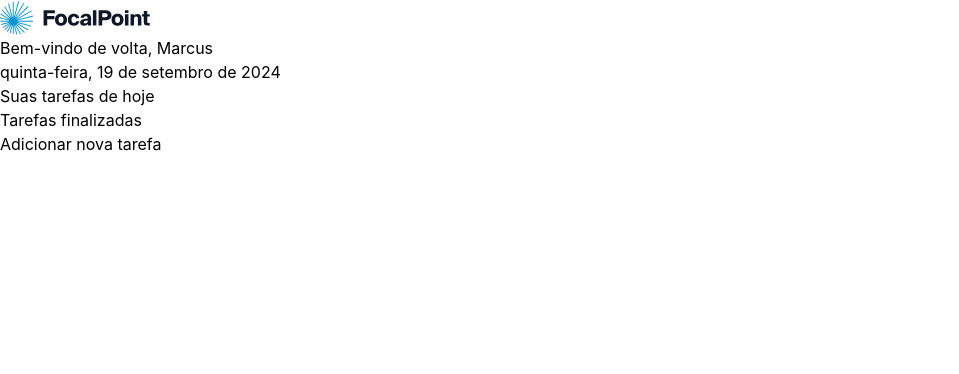
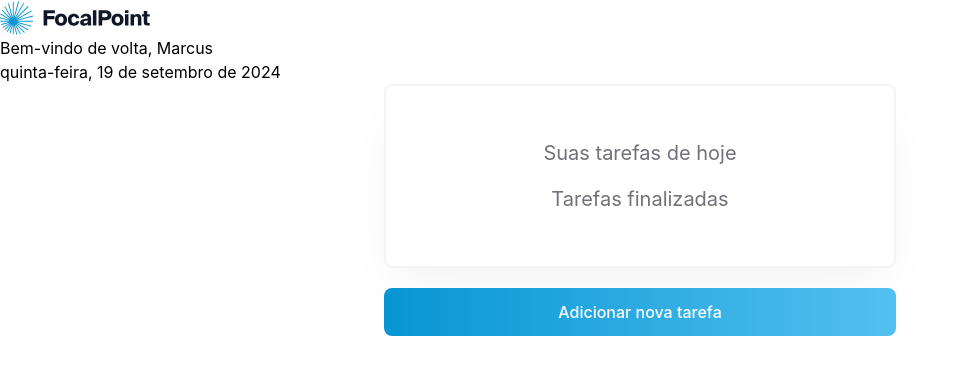
Before and after one commit to JohelPires/legaplan, a Next.js app: page / in a window 1280 px wide. Shown: the top 374 px of the page, without its empty margins (0-959 px from the left). Built offline with nearby package versions, Linux system fonts and the light colour scheme.

Commit message:
scss da page

```diff
--- /dev/null
+++ b/src/app/Home.scss
@@ -0,0 +1,101 @@
+.home {
+     .error-message {
+          background-color: #fee2e2;
+          border: 1px solid #f87171;
+          color: #b91c1c;
+          padding: 0.75rem 1rem;
+          border-radius: 0.25rem;
+          position: relative;
+
+          &__title {
+               font-weight: bold;
+          }
+
+          &__content {
+               display: block;
+
+               @media (min-width: 640px) {
+                    display: inline;
+               }
+          }
+     }
+
+     .task-container {
+          margin-left: auto;
+          margin-right: auto;
+          max-width: 32rem;
+          border-radius: 0.5rem;
+          border: 2px solid #f4f4f5;
+          padding: 2.25rem;
+          box-shadow: 0 25px 50px -12px rgba(0, 0, 0, 0.05);
+
+          &__title,
+          &__subtitle {
+               text-align: center;
+               font-size: 1.25rem;
+               margin-top: 1rem;
+               margin-bottom: 1rem;
+               color: #71717a;
+          }
+     }
+
+     .tarefa {
+          margin-left: auto;
+          margin-right: auto;
+          max-width: 28rem;
+          border-radius: 0.5rem;
+          border: 2px dashed #e4e4e7;
+          padding: 1rem;
+          margin-top: 1.25rem;
+          margin-bottom: 1.25rem;
+          display: flex;
+          justify-content: space-between;
+          align-items: center;
+
+          &:hover {
+               background-color: #f7f9fd;
+               border-color: #f7f9fd;
+          }
+
+          &__text {
+               cursor: pointer;
+               font-size: 1.25rem;
+               flex-grow: 1;
+
+               &--done {
+                    text-decoration: line-through;
+                    color: #71717a;
+               }
+          }
+
+          &__content {
+               display: flex;
+               align-items: center;
+               gap: 0.75rem;
+          }
+
+          &__delete {
+          }
+     }
+
+     .add-task-button {
+          margin-left: auto;
+          margin-right: auto;
+          display: block;
+          width: 100%;
+          max-width: 32rem;
+          height: 3rem;
+          margin-top: 1.25rem;
+          border-radius: 0.5rem;
+          border: 0;
+          font-weight: 500;
+          background: linear-gradient(to right, #0796d3, #53c0f0);
+          padding: 0.5rem 1rem;
+          color: white;
+
+          &:focus {
+               outline: none;
+               box-shadow: 0 0 0 2px #2563eb, 0 0 0 4px white;
+          }
+     }
+}
--- a/src/app/page.jsx
+++ b/src/app/page.jsx
@@ -2,6 +2,7 @@
 import { useState, useEffect } from 'react'
 import { Modal, ModalConfirmarDelete } from './Modal'
 import { IconCheck, IconTrash } from './Icons'
+import './Home.scss'
 
 export default function Home() {
      const [tarefas, setTarefas] = useState([])
@@ -52,15 +53,12 @@ export default function Home() {
           return tarefas
                .filter((tarefa) => tarefa.done === done)
                .map((tarefa) => (
-                    <div
-                         className='mx-auto max-w-md rounded-lg border-dashed border-2 border-zinc-200 p-4 my-5 hover:bg-[#F7F9FD] hover:border-[#F7F9FD] flex justify-between items-center'
-                         key={tarefa.id}
-                    >
+                    <div className='tarefa' key={tarefa.id}>
                          <span
                               onClick={() => toggleTarefa(tarefa.id)}
-                              className={`cursor-pointer text-xl flex-grow ${done ? 'line-through text-zinc-500' : ''}`}
+                              className={`tarefa__text ${done ? 'tarefa__text--done' : ''}`}
                          >
-                              <div className='flex items-center gap-3'>
+                              <div className='tarefa__content'>
                                    <IconCheck checked={tarefa.done} /> <div>{tarefa.nome}</div>
                               </div>
                          </span>
@@ -69,7 +67,7 @@ export default function Home() {
                                    setDeletarTarefa(tarefa.id)
                                    setVisibilityDel(true)
                               }}
-                              className=''
+                              className='tarefa__delete'
                          >
                               <IconTrash />
                          </button>
@@ -78,28 +76,21 @@ export default function Home() {
      }
 
      return (
-          <main>
+          <main className='home'>
                {error && (
-                    <div
-                         className='bg-red-100 border border-red-400 text-red-700 px-4 py-3 rounded relative'
-                         role='alert'
-                    >
-                         <strong className='font-bold'>Erro: </strong>
-                         <span className='block sm:inline'>{error}</span>
+                    <div className='error-message' role='alert'>
+                         <strong className='error-message__title'>Erro: </strong>
+                         <span className='error-message__content'>{error}</span>
                     </div>
                )}
-               <div className='mx-auto max-w-lg rounded-lg border-2 border-zinc-100 p-9 shadow-2xl shadow-zinc-50'>
-                    <h1 className='text-center text-xl my-4 text-zinc-500'>Suas tarefas de hoje</h1>
+               <div className='task-container'>
+                    <h1 className='task-container__title'>Suas tarefas de hoje</h1>
                     {renderTarefas(false)}
 
-                    <h2 className='text-center text-xl my-4 text-zinc-500'>Tarefas finalizadas</h2>
+                    <h2 className='task-container__subtitle'>Tarefas finalizadas</h2>
                     {renderTarefas(true)}
                </div>
-               <button
-                    className='mx-auto h-12 block w-full max-w-lg mt-5 rounded-lg border-0 font-medium bg-gradient-to-r from-[#0796D3] to-[#53C0F0] py-2 px-4 text-white focus:outline-none focus:ring-2 focus:ring-blue-600 focus:ring-offset-2 focus:ring-offset-white'
-                    type='button'
-                    onClick={() => setVisibility(true)}
-               >
+               <button className='add-task-button' type='button' onClick={() => setVisibility(true)}>
                     Adicionar nova tarefa
                </button>
 
```
